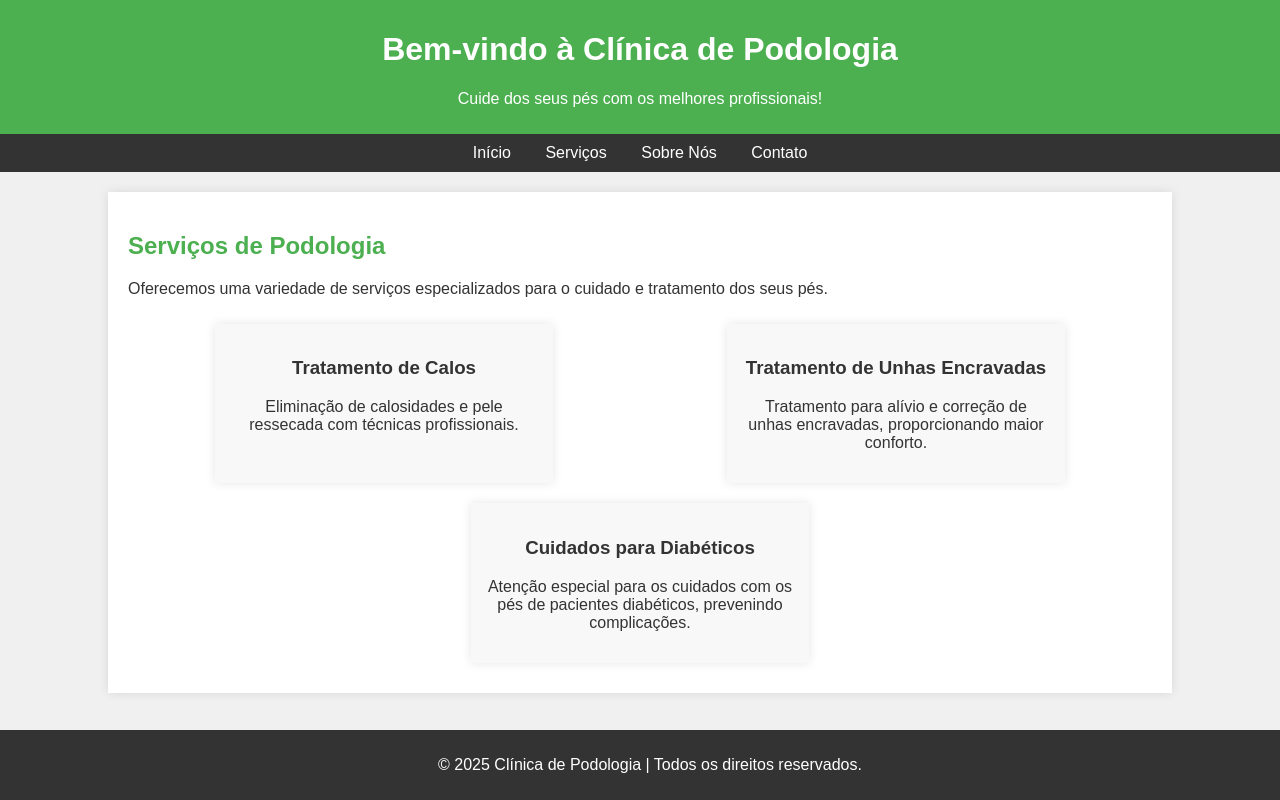
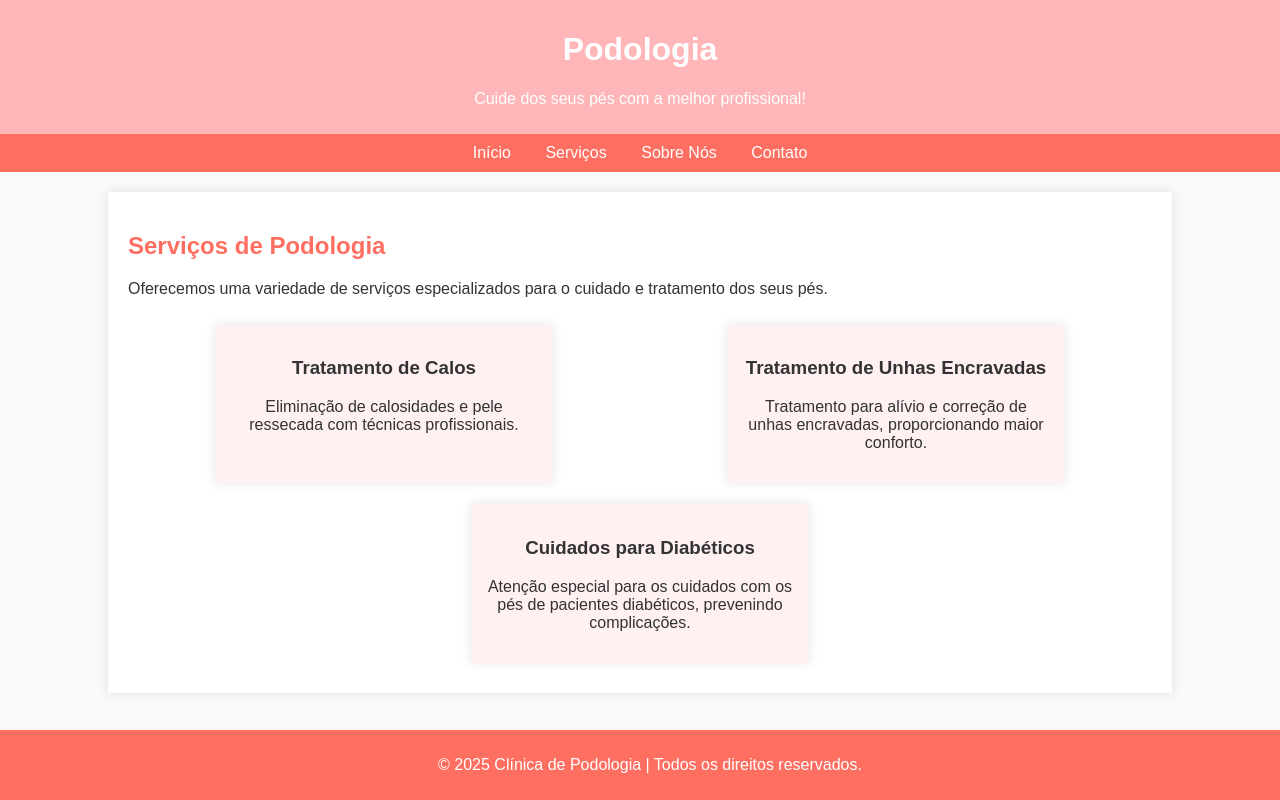
Before and after one commit to 1Lucasi/teste1234, a plain HTML site: page index.html in a window 1280 px wide. Drawn offline with Linux system fonts and the light colour scheme.

Commit message:
melhora1

```diff
--- a/index.html
+++ b/index.html
@@ -7,20 +7,20 @@
     <style>
         body {
             font-family: Arial, sans-serif;
-            background-color: #f0f0f0;
+            background-color: #f9f9f9; /* Fundo claro e suave */
             color: #333;
             margin: 0;
             padding: 0;
         }
         header {
-            background-color: #4CAF50;
+            background-color: #FFB6B9; /* Cor salmão suave */
             color: white;
             padding: 10px 0;
             text-align: center;
         }
         nav {
             text-align: center;
-            background-color: #333;
+            background-color: #FF6F61; /* Salmão mais forte para o menu */
             padding: 10px;
         }
         nav a {
@@ -39,7 +39,7 @@
             box-shadow: 0 0 10px rgba(0, 0, 0, 0.1);
         }
         h2 {
-            color: #4CAF50;
+            color: #FF6F61; /* Salmão forte no título */
         }
         .services {
             display: flex;
@@ -47,7 +47,7 @@
             flex-wrap: wrap;
         }
         .service {
-            background-color: #f8f8f8;
+            background-color: #fff0f1; /* Fundo suave nos serviços */
             padding: 15px;
             margin: 10px;
             width: 30%;
@@ -55,7 +55,7 @@
             text-align: center;
         }
         footer {
-            background-color: #333;
+            background-color: #FF6F61; /* Salmão no rodapé */
             color: white;
             text-align: center;
             padding: 10px;
@@ -67,8 +67,8 @@
 </head>
 <body>
     <header>
-        <h1>Bem-vindo à Clínica de Podologia</h1>
-        <p>Cuide dos seus pés com os melhores profissionais!</p>
+        <h1>Podologia </h1>
+        <p>Cuide dos seus pés com a melhor profissional!</p>
     </header>
 
     <nav>
```
